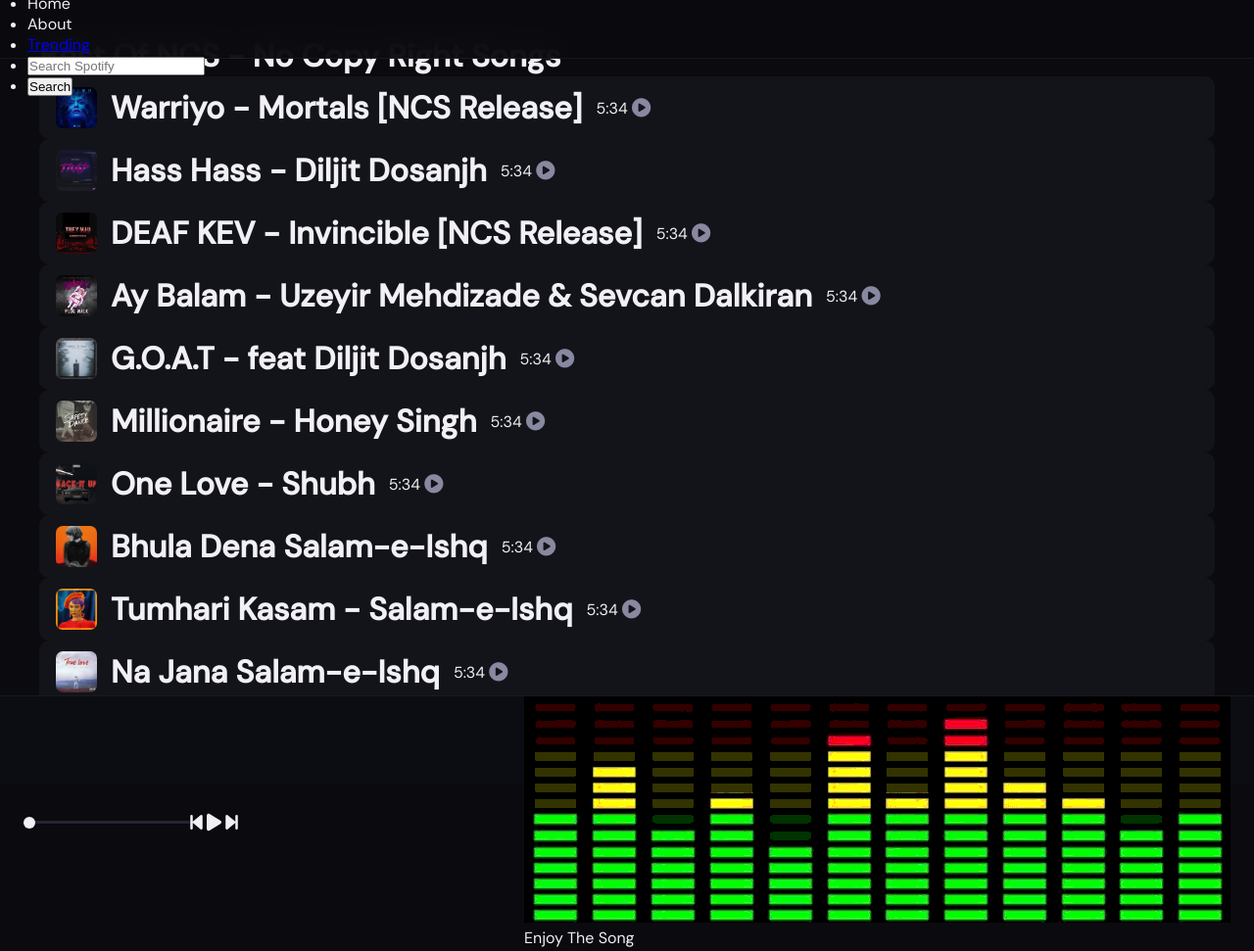
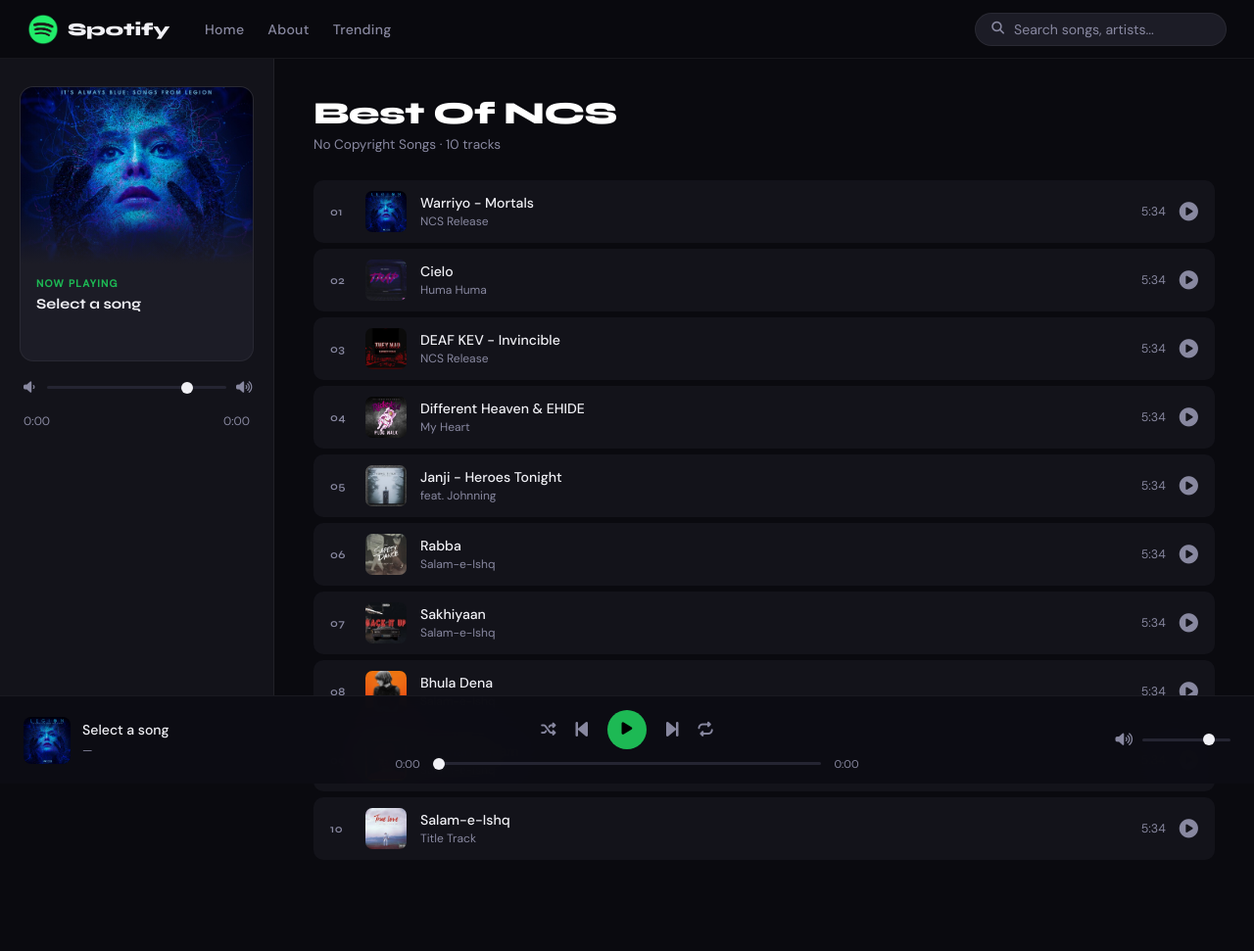
Before and after one commit to iamtalhacui/Spotify-Clone, a plain HTML site: page index.html in a window 1280 px wide. Shown: the whole page at 98% size. Before the commit the page ends 800 px from the top, so only its background shows below. Drawn offline with Linux system fonts and the light colour scheme.

Commit message:
Revamp navigation and main layout in index.html
Refactor navigation and layout structure for better organization and styling.

```diff
--- a/index.html
+++ b/index.html
@@ -3,86 +3,198 @@
 <head>
     <meta charset="UTF-8">
     <meta name="viewport" content="width=device-width, initial-scale=1.0">
-    <title>Spotify </title>
+    <title>Spotify</title>
     <link rel="stylesheet" href="style.css">
     <link rel="stylesheet" href="https://cdnjs.cloudflare.com/ajax/libs/font-awesome/6.7.1/css/all.min.css" integrity="sha512-5Hs3dF2AEPkpNAR7UiOHba+lRSJNeM2ECkwxUIxC1Q/FLycGTbNapWXB4tP889k5T5Ju8fs4b1P5z/iB4nMfSQ==" crossorigin="anonymous" referrerpolicy="no-referrer" />
+    <link href="https://fonts.googleapis.com/css2?family=Syne:wght@400;600;700;800&family=DM+Sans:wght@300;400;500&display=swap" rel="stylesheet">
 </head>
 <body>
     <nav>
-        <ul>
-            <li class=" margin logo"><img src="images/logo.png" alt="spotify">Spotify</li>
-            <li class="margin">Home</li>
-            <li class="margin">About</li>
-            <li class="margin"><a href="trending.html">Trending</a></li>
-            <li ><input type="text" placeholder="Search Spotify"></li>
-            <li ><button>Search</button></li>
-        </ul>
+        <div class="nav-left">
+            <div class="logo">
+                <img src="images/logo.png" alt="spotify">
+                <span>Spotify</span>
+            </div>
+            <ul class="nav-links">
+                <li>Home</li>
+                <li>About</li>
+                <li><a href="trending.html">Trending</a></li>
+            </ul>
+        </div>
+        <div class="nav-right">
+            <div class="search-wrap">
+                <i class="fa-solid fa-magnifying-glass"></i>
+                <input type="text" placeholder="Search songs, artists...">
+            </div>
+        </div>
     </nav>
 
-    <div class="container">
-        <h1>Best Of NCS - No Copy Right Songs</h1>
-        <div class="div">
-            <img src="covers/1.jpg" alt="song1">
-            <h1 >Warriyo - Mortals [NCS Release]</h1>
-            <span>5:34 <i id="0" class="fa-solid fa-circle-play fa-lg btn"></i></span>
-        </div>
-        <div class="div">
-            <img src="covers/2.jpg" alt="song 2">
-            <h1>Hass Hass - Diljit Dosanjh</h1>
-            <span>5:34 <i id="1" class="fa-solid fa-circle-play fa-lg btn"></i></span>
-        </div>
-        <div class="div">
-            <img src="covers/3.jpg" alt="song 3">
-            <h1>DEAF KEV - Invincible [NCS Release] </h1>
-            <span>5:34 <i id="2" class="fa-solid fa-circle-play fa-lg btn"></i></span>
-        </div>
-        <div class="div">
-            <img src="covers/4.jpg" alt="song 4">
-            <h1>Ay Balam - Uzeyir Mehdizade & Sevcan Dalkiran </h1>
-            <span>5:34 <i id="3" class="fa-solid fa-circle-play fa-lg btn"></i></span>
-        </div>
-        <div class="div">
-            <img src="covers/5.jpg" alt="song 5">
-            <h1>G.O.A.T - feat Diljit Dosanjh </h1>
-            <span>5:34 <i id="4" class="fa-solid fa-circle-play fa-lg btn"></i></span>
-        </div>
-        <div class="div">
-            <img src="covers/6.jpg" alt="song 6">
-            <h1>Millionaire - Honey Singh</h1>
-            <span>5:34 <i id="5" class="fa-solid fa-circle-play fa-lg btn"></i></span>
-        </div>
-        <div class="div">
-            <img src="covers/7.jpg" alt="song 7">
-            <h1>One Love - Shubh</h1>
-            <span>5:34 <i id="6" class="fa-solid fa-circle-play fa-lg btn"></i></span>
-        </div>
-        <div class="div">
-            <img src="covers/8.jpg" alt="song 8">
-            <h1>Bhula Dena Salam-e-Ishq</h1>
-            <span>5:34 <i id="7" class="fa-solid fa-circle-play fa-lg btn"></i></span>
-        </div>
-        <div class="div">
-            <img src="covers/9.jpg" alt="song 9">
-            <h1>Tumhari Kasam - Salam-e-Ishq</h1>
-            <span>5:34 <i id="8" class="fa-solid fa-circle-play fa-lg btn"></i></span>
-        </div>
-        <div class="div">
-            <img src="covers/10.jpg" alt="song 10">
-            <h1>Na Jana Salam-e-Ishq</h1>
-            <span>5:34 <i id="9" class="fa-solid fa-circle-play fa-lg btn"></i></span>
+    <div class="main-layout">
+        <aside class="sidebar">
+            <div class="now-playing-card" id="now-playing-card">
+                <div class="np-cover-wrap">
+                    <img id="np-cover" src="covers/1.jpg" alt="cover">
+                    <div class="np-blur"></div>
+                </div>
+                <div class="np-info">
+                    <p class="np-label">NOW PLAYING</p>
+                    <h2 id="np-title">Select a song</h2>
+                    <div class="np-bars" id="gif">
+                        <span></span><span></span><span></span><span></span><span></span>
+                    </div>
+                </div>
+            </div>
+            <div class="volume-wrap">
+                <i class="fa-solid fa-volume-low"></i>
+                <input type="range" id="volume-bar" min="0" max="100" value="80">
+                <i class="fa-solid fa-volume-high"></i>
+            </div>
+            <div class="time-display">
+                <span id="current-time">0:00</span>
+                <span id="total-time">0:00</span>
+            </div>
+        </aside>
+
+        <div class="container">
+            <div class="container-header">
+                <h1>Best Of NCS</h1>
+                <p>No Copyright Songs · 10 tracks</p>
+            </div>
+            <div class="song-list">
+                <div class="div" data-index="0">
+                    <span class="track-num">01</span>
+                    <img src="covers/1.jpg" alt="song1">
+                    <div class="track-info">
+                        <h3>Warriyo - Mortals</h3>
+                        <p>NCS Release</p>
+                    </div>
+                    <span class="duration">5:34</span>
+                    <i id="0" class="fa-solid fa-circle-play fa-lg btn"></i>
+                </div>
+                <div class="div" data-index="1">
+                    <span class="track-num">02</span>
+                    <img src="covers/2.jpg" alt="song 2">
+                    <div class="track-info">
+                        <h3>Cielo</h3>
+                        <p>Huma Huma</p>
+                    </div>
+                    <span class="duration">5:34</span>
+                    <i id="1" class="fa-solid fa-circle-play fa-lg btn"></i>
+                </div>
+                <div class="div" data-index="2">
+                    <span class="track-num">03</span>
+                    <img src="covers/3.jpg" alt="song 3">
+                    <div class="track-info">
+                        <h3>DEAF KEV - Invincible</h3>
+                        <p>NCS Release</p>
+                    </div>
+                    <span class="duration">5:34</span>
+                    <i id="2" class="fa-solid fa-circle-play fa-lg btn"></i>
+                </div>
+                <div class="div" data-index="3">
+                    <span class="track-num">04</span>
+                    <img src="covers/4.jpg" alt="song 4">
+                    <div class="track-info">
+                        <h3>Different Heaven & EHIDE</h3>
+                        <p>My Heart</p>
+                    </div>
+                    <span class="duration">5:34</span>
+                    <i id="3" class="fa-solid fa-circle-play fa-lg btn"></i>
+                </div>
+                <div class="div" data-index="4">
+                    <span class="track-num">05</span>
+                    <img src="covers/5.jpg" alt="song 5">
+                    <div class="track-info">
+                        <h3>Janji - Heroes Tonight</h3>
+                        <p>feat. Johnning</p>
+                    </div>
+                    <span class="duration">5:34</span>
+                    <i id="4" class="fa-solid fa-circle-play fa-lg btn"></i>
+                </div>
+                <div class="div" data-index="5">
+                    <span class="track-num">06</span>
+                    <img src="covers/6.jpg" alt="song 6">
+                    <div class="track-info">
+                        <h3>Rabba</h3>
+                        <p>Salam-e-Ishq</p>
+                    </div>
+                    <span class="duration">5:34</span>
+                    <i id="5" class="fa-solid fa-circle-play fa-lg btn"></i>
+                </div>
+                <div class="div" data-index="6">
+                    <span class="track-num">07</span>
+                    <img src="covers/7.jpg" alt="song 7">
+                    <div class="track-info">
+                        <h3>Sakhiyaan</h3>
+                        <p>Salam-e-Ishq</p>
+                    </div>
+                    <span class="duration">5:34</span>
+                    <i id="6" class="fa-solid fa-circle-play fa-lg btn"></i>
+                </div>
+                <div class="div" data-index="7">
+                    <span class="track-num">08</span>
+                    <img src="covers/8.jpg" alt="song 8">
+                    <div class="track-info">
+                        <h3>Bhula Dena</h3>
+                        <p>Salam-e-Ishq</p>
+                    </div>
+                    <span class="duration">5:34</span>
+                    <i id="7" class="fa-solid fa-circle-play fa-lg btn"></i>
+                </div>
+                <div class="div" data-index="8">
+                    <span class="track-num">09</span>
+                    <img src="covers/9.jpg" alt="song 9">
+                    <div class="track-info">
+                        <h3>Tumhari Kasam</h3>
+                        <p>Salam-e-Ishq</p>
+                    </div>
+                    <span class="duration">5:34</span>
+                    <i id="8" class="fa-solid fa-circle-play fa-lg btn"></i>
+                </div>
+                <div class="div" data-index="9">
+                    <span class="track-num">10</span>
+                    <img src="covers/10.jpg" alt="song 10">
+                    <div class="track-info">
+                        <h3>Salam-e-Ishq</h3>
+                        <p>Title Track</p>
+                    </div>
+                    <span class="duration">5:34</span>
+                    <i id="9" class="fa-solid fa-circle-play fa-lg btn"></i>
+                </div>
+            </div>
         </div>
     </div>
+
     <div class="footer">
-        <input type="range" name="range" id="progress-bar" min="0" max="100" value="0">
-        <div class="icons">
-            <i class="fa-solid fa-backward-step fa-lg prevBtn"></i>
-            <i class="fa-solid fa-play fa-lg" id="playBtn"></i>
-            <i class="fa-solid fa-forward-step fa-lg nextBtn" ></i>
+        <div class="footer-left">
+            <img id="footer-cover" src="covers/1.jpg" alt="cover">
+            <div class="footer-song-name">
+                <p id="footer-title">Select a song</p>
+                <span id="footer-artist">—</span>
+            </div>
         </div>
-        <div class="song-info">
-            <img id="gif" src="images/playing.gif" alt="playing......">Enjoy The Song
+        <div class="footer-center">
+            <div class="controls">
+                <i class="fa-solid fa-shuffle ctrl-icon" id="shuffleBtn" title="Shuffle"></i>
+                <i class="fa-solid fa-backward-step fa-lg ctrl-icon prevBtn"></i>
+                <button class="play-pause-btn">
+                    <i class="fa-solid fa-play" id="playBtn"></i>
+                </button>
+                <i class="fa-solid fa-forward-step fa-lg ctrl-icon nextBtn"></i>
+                <i class="fa-solid fa-repeat ctrl-icon" id="repeatBtn" title="Repeat"></i>
+            </div>
+            <div class="progress-wrap">
+                <span id="current-time-bar">0:00</span>
+                <input type="range" id="progress-bar" min="0" max="100" value="0">
+                <span id="total-time-bar">0:00</span>
+            </div>
+        </div>
+        <div class="footer-right">
+            <i class="fa-solid fa-volume-high vol-icon"></i>
+            <input type="range" id="footer-volume" min="0" max="100" value="80">
         </div>
     </div>
+
     <script src="script.js"></script>
 </body>
 </html>
```
